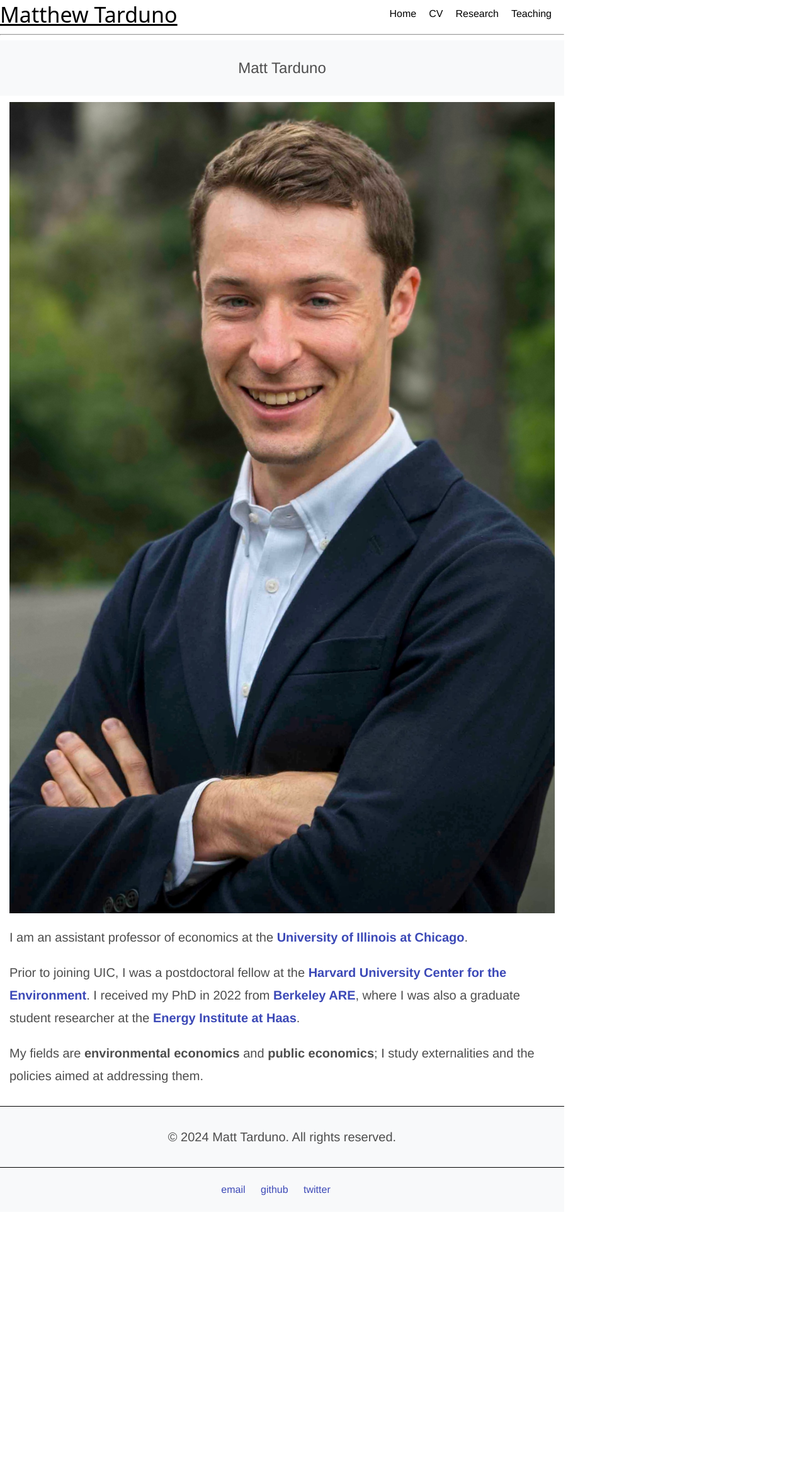
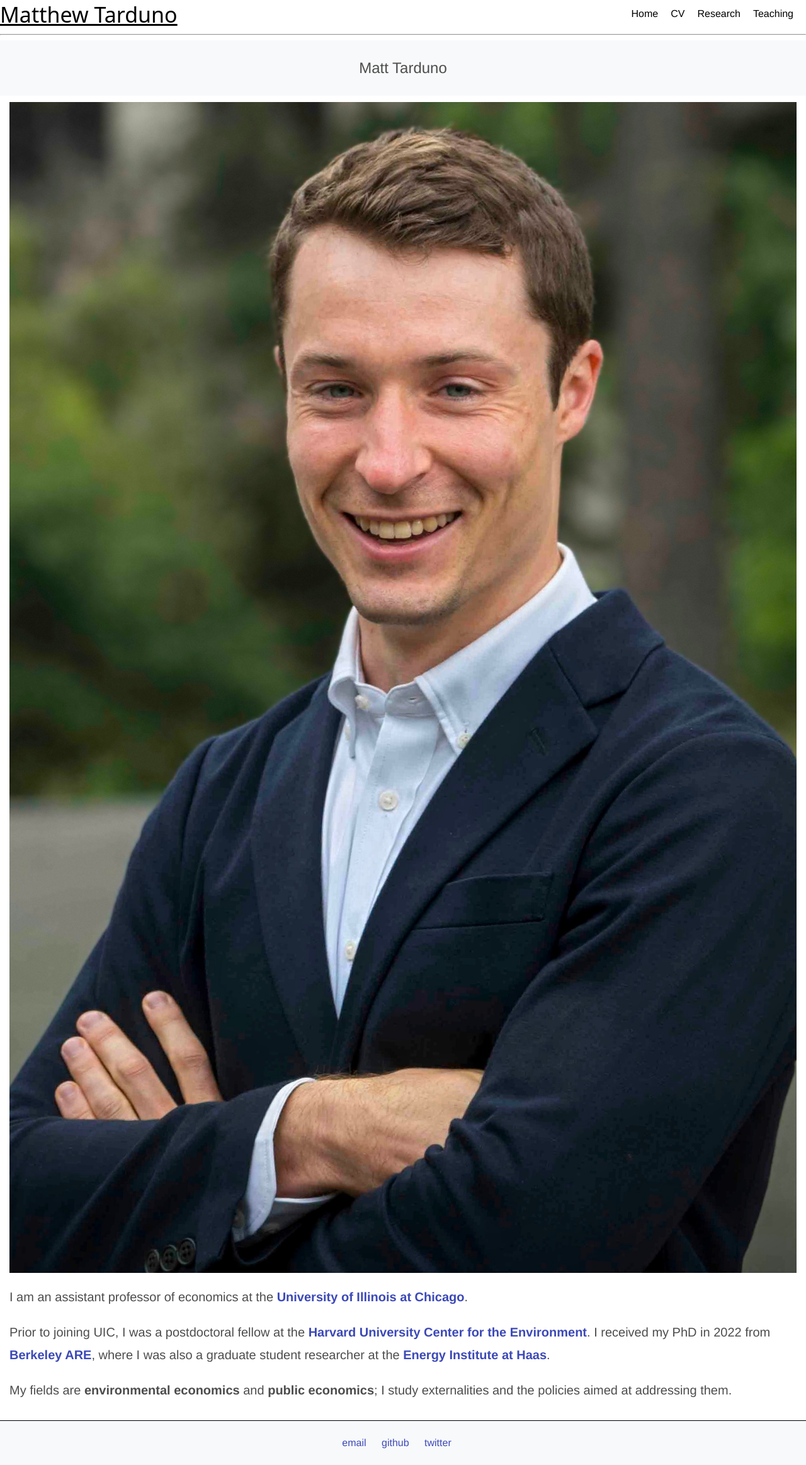
Before and after one commit to Matt-Tarduno/Matt-Tarduno.github.io, a Jekyll site: the page built from mobile/index.html, in a window 1280 px wide. Shown: the whole page at 63% size. Built offline with Jekyll 4.4.1, drawn with Linux system fonts in a browser that asks for light colours; before the commit the page ends 1924 px from its top, so only the background shows below that.

Commit message:
Update index.html

```diff
--- a/mobile/index.html
+++ b/mobile/index.html
@@ -16,6 +16,7 @@ sitemap:
             font-family: Arial, sans-serif;
             margin: 0;
             padding: 0;
+            width: 100%; /* Ensure body takes up full width */
         }
 
         /* Header styling */
@@ -34,8 +35,10 @@ sitemap:
 
         /* Responsive content */
         .content {
-            padding: 10px 15px;  /* Padding around the content */
+            padding: 10px 15px; /* Padding around the content */
             text-align: left;
+            width: 100%; /* Ensure the content takes up full width */
+            box-sizing: border-box; /* Include padding in width calculation */
         }
 
         /* Adjust image within content */
@@ -65,6 +68,7 @@ sitemap:
             .content {
                 padding: 5px 10px; /* Reduce padding for smaller screens */
                 font-size: 18px; /* Slightly smaller font size for mobile */
+                width: 100%; /* Ensure the content takes up full width */
             }
 
             p {
@@ -85,6 +89,10 @@ sitemap:
             footer {
                 padding: 8px 10px; /* Smaller padding on very small screens */
             }
+
+            .content {
+                padding: 5px; /* Reduce padding on very small screens */
+            }
         }
     </style>
 </head>
@@ -102,7 +110,4 @@ sitemap:
         <p>My fields are <strong>environmental economics</strong> and <strong>public economics</strong>; I study externalities and the policies aimed at addressing them.</p>
     </div>
 
-    <footer>
-        <p>© 2024 Matt Tarduno. All rights reserved.</p>
-    </footer>
 </body>
```
